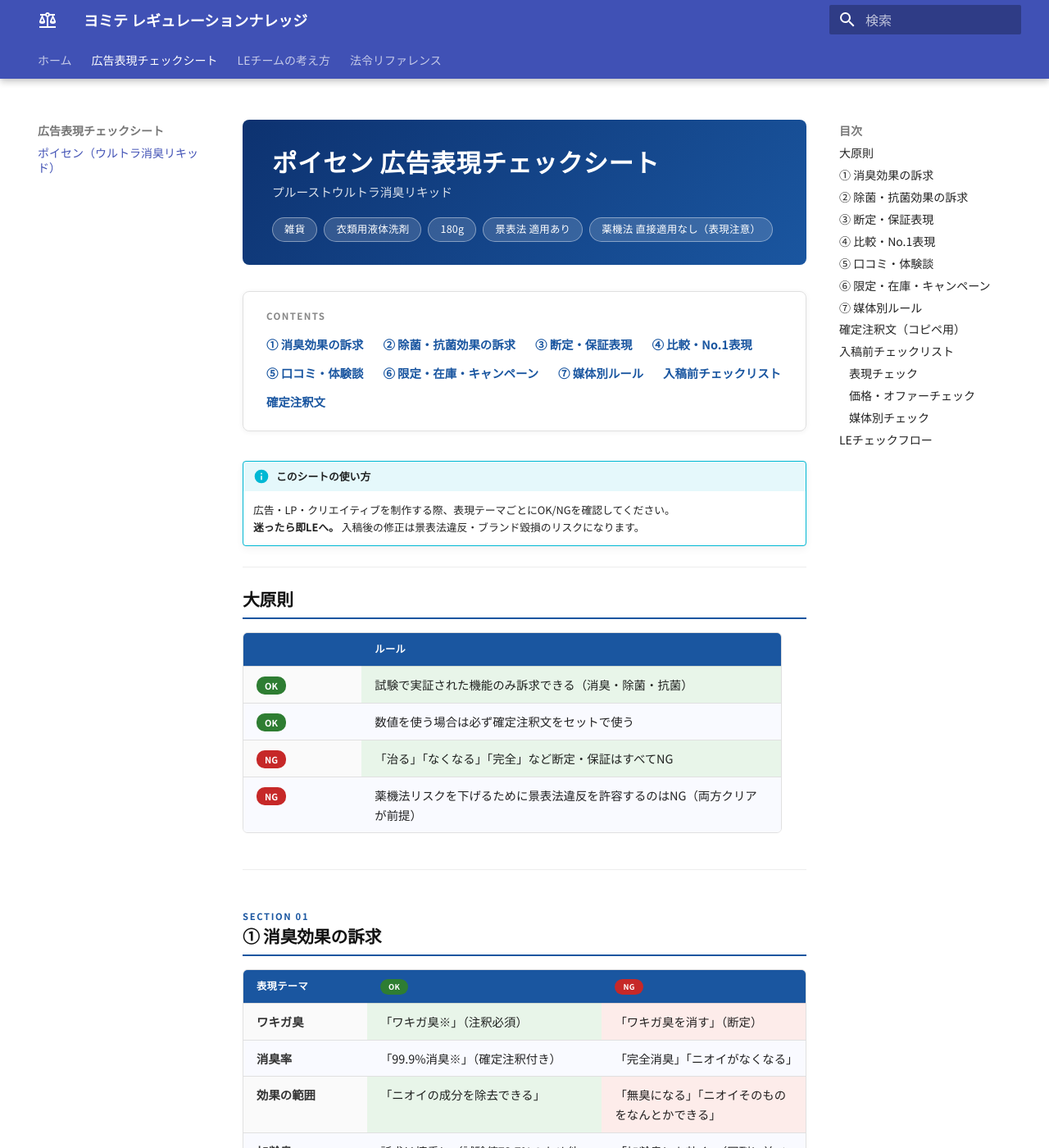
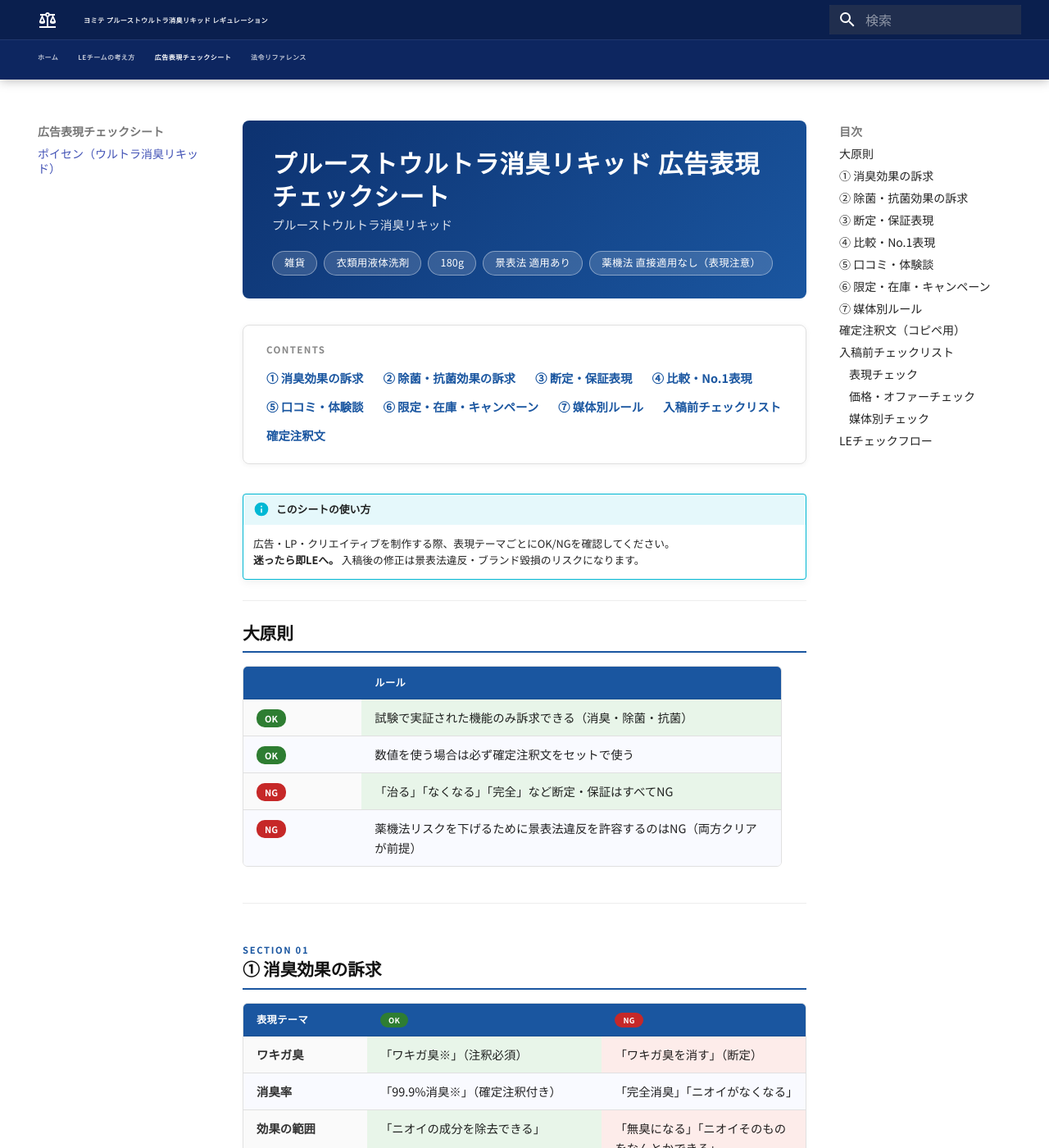
Before and after one commit to yomite-ys/yomite-prouspoisen-regulation, an MkDocs documentation site: the page built from docs/products/poisen.md, in a window 1280 px wide and 1400 px high. Shown: the whole window at 82% size. Built offline with MkDocs 1.6.1 and Material for MkDocs 9.7.7, drawn with Linux system fonts in a browser that asks for light colours; some web fonts are replaced.

Commit message:
feat: サイト名変更・nav順変更・ヘッダーデザイン刷新
- サイト名を「ヨミテ プルーストウルトラ消臭リキッド レギュレーション」に変更
- navでLEチームの考え方を2番目に移動
- ヘッダー・タブバーをダークネイビー+スタイリッシュデザインに変更

Co-Authored-By: Claude Sonnet 4.6 <noreply@anthropic.com>

```diff
--- a/docs/products/poisen.md
+++ b/docs/products/poisen.md
@@ -1,5 +1,5 @@
 <div class="product-header" markdown="1">
-<h1>ポイセン 広告表現チェックシート</h1>
+<h1>プルーストウルトラ消臭リキッド  広告表現チェックシート</h1>
 <div class="subtitle">プルーストウルトラ消臭リキッド</div>
 <div class="product-tags">
   <span class="product-tag">雑貨</span>
--- a/docs/stylesheets/extra.css
+++ b/docs/stylesheets/extra.css
@@ -1,3 +1,48 @@
+/* =============================================
+   サイトヘッダー（ナビバー）
+   ============================================= */
+.md-header {
+  background: #0a1f4e !important;
+  box-shadow: 0 2px 12px rgba(0,0,0,0.25);
+}
+
+.md-header__title {
+  font-size: 0.82em !important;
+  font-weight: 700 !important;
+  letter-spacing: 0.04em;
+  opacity: 0.95;
+}
+
+.md-tabs {
+  background: #0d2660 !important;
+  border-top: 1px solid rgba(255,255,255,0.08);
+}
+
+.md-tabs__link {
+  font-size: 0.8em !important;
+  font-weight: 700 !important;
+  letter-spacing: 0.06em;
+  opacity: 0.75;
+}
+
+.md-tabs__link--active,
+.md-tabs__link:hover {
+  opacity: 1 !important;
+}
+
+.md-tabs__link--active::after {
+  background-color: #5b9cf6 !important;
+  height: 2px;
+}
+
+.md-search__input {
+  background: rgba(255,255,255,0.1) !important;
+}
+
+.md-search__input::placeholder {
+  color: rgba(255,255,255,0.5) !important;
+}
+
 /* =============================================
    フォント
    ============================================= */
--- a/mkdocs.yml
+++ b/mkdocs.yml
@@ -1,4 +1,4 @@
-site_name: ヨミテ レギュレーションナレッジ
+site_name: ヨミテ プルーストウルトラ消臭リキッド レギュレーション
 site_description: ヨミテ LE チームの法令・広告レギュレーション知識ベース
 
 docs_dir: docs
@@ -28,9 +28,9 @@ theme:
 
 nav:
   - ホーム: index.md
+  - LEチームの考え方: le-philosophy.md
   - 広告表現チェックシート:
     - ポイセン（ウルトラ消臭リキッド）: products/poisen.md
-  - LEチームの考え方: le-philosophy.md
   - 法令リファレンス:
     - 景表法: law/keihyohou.md
     - 薬機法: law/yakki.md
```
